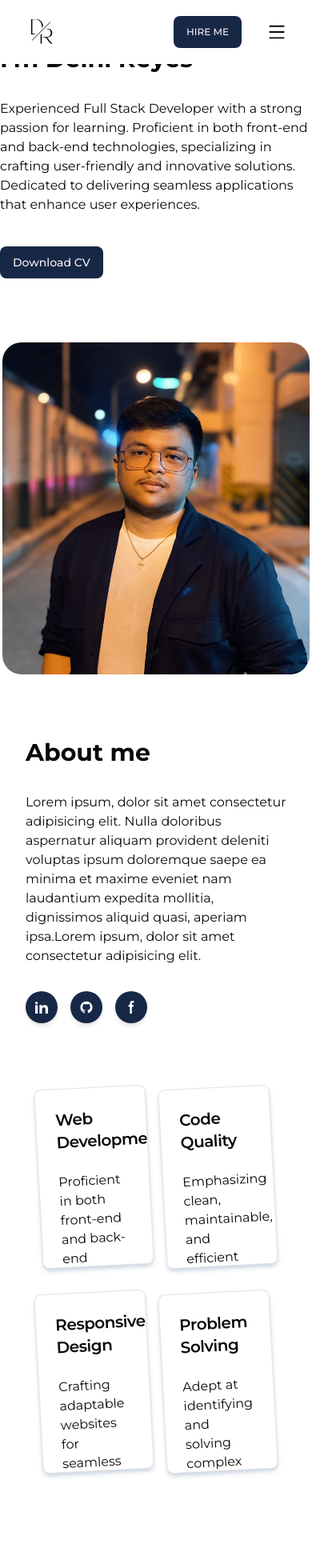
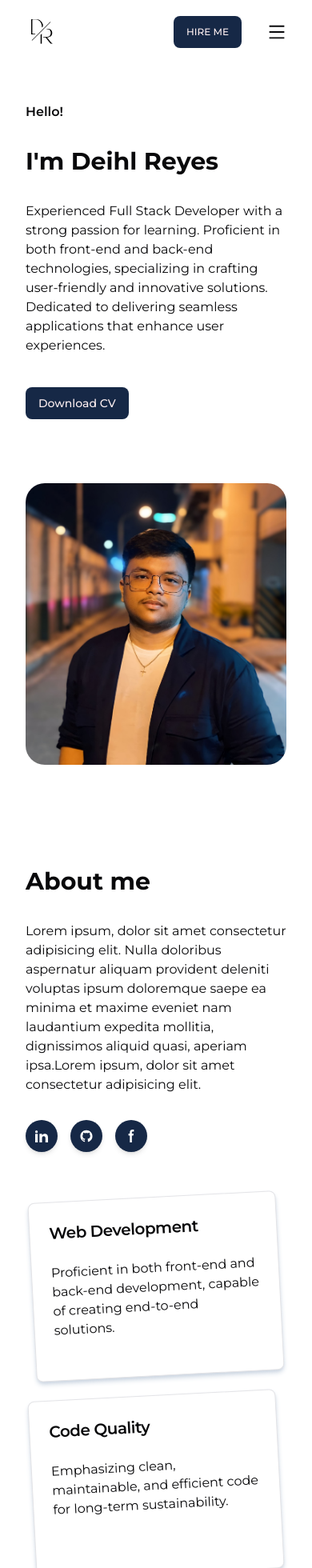
Before and after one commit to DeihlReyes/next-portfolio, a Next.js app: page / in a window 390 px wide. Shown: the top 1960 px of the page at 80% size. Built offline with nearby package versions, Linux system fonts and the light colour scheme.

Commit message:
style: fix mobile responsiveness

```diff
--- a/components/about-cards.tsx
+++ b/components/about-cards.tsx
@@ -3,7 +3,7 @@ import { Card, CardContent, CardHeader, CardTitle } from "@/components/ui/card";
 const AboutCards = () => {
   return (
     <div className="flex flex-col justify-center items-center">
-      <div className="grid grid-cols-2 gap-4 opacity-100 group p-4">
+      <div className="grid grid-cols-1 md:grid-cols-2 gap-6 md:gap-4 opacity-100 group p-2 md:p-4">
         <Card id="card" className="h-56 shadow-md shadow-slate-300 overflow-hidden -rotate-3 even:mb-4 hover:rotate-0 hover:scale-110 [&:not(:hover)]:group-hover:opacity-50 transition-all ease-linear duration-150">
           <CardHeader>
             <CardTitle className="text-xl">Web Development</CardTitle>
--- a/components/navbar.tsx
+++ b/components/navbar.tsx
@@ -6,8 +6,8 @@ import NavItems from "./nav-items";
 
 const Navbar = () => {
     return(
-        <header className="z-50">
-            <nav className="bg-background fixed md:flex hidden justify-between shadow-md py-5 px-7 w-full">
+        <header>
+            <nav className="z-50 bg-background fixed md:flex hidden justify-between shadow-md py-5 px-7 w-full">
                 <Image
                     className="object-cover w-auto h-10"
                     src={logo}
--- a/components/sections/about-page.tsx
+++ b/components/sections/about-page.tsx
@@ -8,8 +8,8 @@ import github from "@/assets/logos/GitHub.svg";
 
 const AboutPage = () => {
     return (
-        <section id='about' className="flex flex-col gap-32 justify-center items-center md:pb-32 md:pt-36">
-            <div className="flex flex-col gap-16 px-8 py-20 md:p-0 md:flex-row items-center max-w-7xl">
+        <section id='about' className="flex flex-col justify-center items-center px-8 py-16 md:py-32">
+            <div className="flex flex-col gap-12 md:flex-row items-center max-w-6xl">
                 <div className="w-full md:w-1/2">
                     <h1 className="text-3xl md:text-[50px] font-bold mb-8">About me</h1>
                     <p className="text-base md:text-lg text-left mb-6 md:pr-4">Lorem ipsum, dolor sit amet consectetur adipisicing elit. Nulla doloribus aspernatur
--- a/components/sections/landing-page.tsx
+++ b/components/sections/landing-page.tsx
@@ -4,7 +4,7 @@ import { Button } from "../ui/button";
 
 const LandingPage = () => {
   return (
-    <section id="home" className="flex h-full md:h-screen">
+    <section id="home" className="flex h-full md:h-screen px-8 pt-32 pb-16">
       <div className="flex flex-col mx-auto justify-center items-center md:flex-row max-w-6xl gap-20">
         <div className="flex flex-col justify-center items-start w-full ">
           <p className="text-md md:text-lg mb-8 font-semibold">Hello!</p>
```
